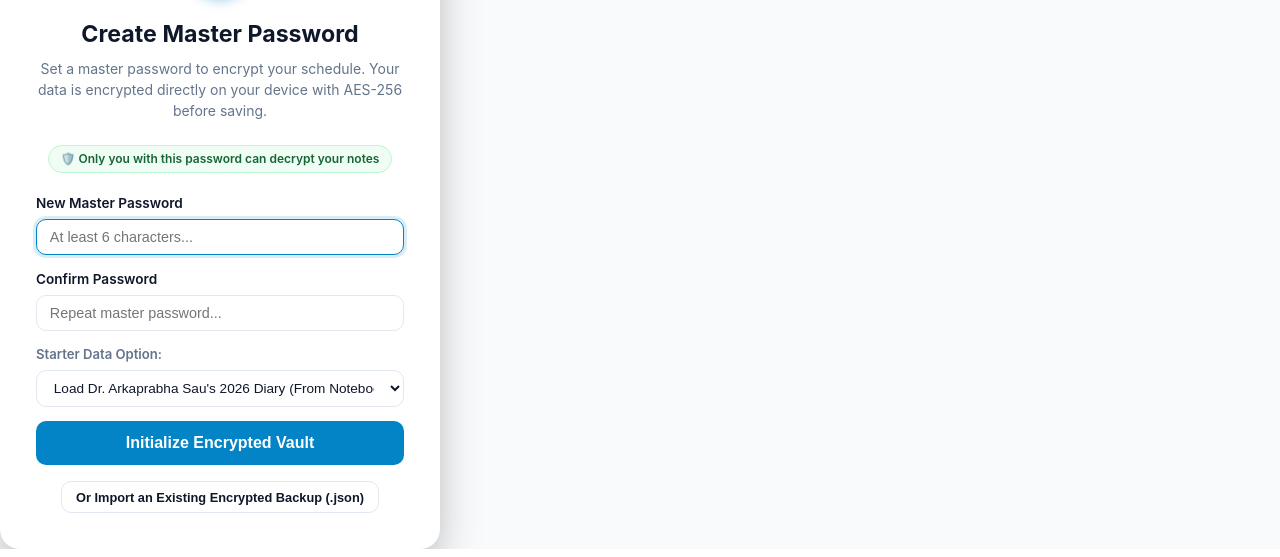
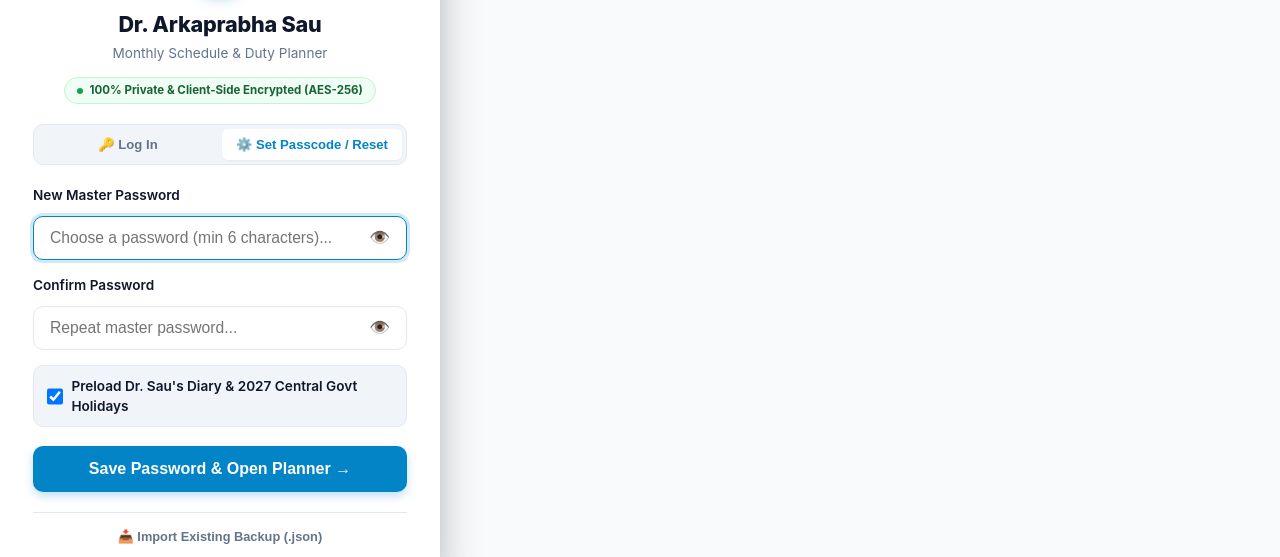
Before and after one commit to arka1985/digital_planner, a plain HTML site: page index.html in a window 1280 px wide. Shown: the part 103-660 px from the top of the page. Drawn offline with Linux system fonts and the light colour scheme.

Commit message:
Redesign login portal: clean medical UI, show/hide password toggle, and clear mode tabs

```diff
--- a/css/styles.css
+++ b/css/styles.css
@@ -989,66 +989,234 @@ body {
 .lock-screen-wrapper {
   position: fixed;
   inset: 0;
-  background: radial-gradient(circle at 50% 30%, #1e293b 0%, #0f172a 100%);
+  background: radial-gradient(circle at 50% 20%, #1e293b 0%, #0f172a 100%);
   z-index: 100;
   display: flex;
   align-items: center;
   justify-content: center;
-  padding: 1.5rem;
+  padding: 1.25rem;
+  overflow-y: auto;
 }
 
-.lock-card {
+.login-card {
   background-color: #ffffff;
   border-radius: var(--radius-xl);
-  box-shadow: 0 25px 50px -12px rgba(0, 0, 0, 0.4);
+  box-shadow: 0 25px 50px -12px rgba(0, 0, 0, 0.45);
   width: 100%;
   max-width: 440px;
-  padding: 2.25rem;
+  padding: 2.25rem 2rem;
   text-align: center;
+  border: 1px solid rgba(255, 255, 255, 0.2);
+  transition: all 0.2s ease;
 }
 
-[data-theme="dark"] .lock-card {
+[data-theme="dark"] .login-card {
   background-color: #1e293b;
   border: 1px solid #334155;
 }
 
-.lock-shield-icon {
-  width: 64px;
-  height: 64px;
+.login-header {
+  margin-bottom: 1.25rem;
+}
+
+.login-avatar {
+  width: 60px;
+  height: 60px;
   background: linear-gradient(135deg, #0284c7, #0d9488);
   color: #ffffff;
   border-radius: 50%;
   display: flex;
   align-items: center;
   justify-content: center;
-  margin: 0 auto 1.25rem;
-  box-shadow: 0 4px 12px rgba(2, 132, 199, 0.35);
+  margin: 0 auto 0.85rem;
+  font-size: 1.75rem;
+  box-shadow: 0 4px 14px rgba(2, 132, 199, 0.35);
 }
 
-.lock-card h2 {
-  font-size: 1.45rem;
-  font-weight: 700;
-  margin-bottom: 0.4rem;
+.login-doctor-name {
+  font-size: 1.35rem;
+  font-weight: 800;
+  color: var(--text-main);
+  margin-bottom: 0.2rem;
+  letter-spacing: -0.01em;
 }
 
-.lock-card p {
+.login-subtitle {
   color: var(--text-muted);
-  font-size: 0.875rem;
-  margin-bottom: 1.5rem;
+  font-size: 0.85rem;
+  margin-bottom: 0.75rem;
 }
 
-.security-badge {
+.login-privacy-pill {
   display: inline-flex;
   align-items: center;
-  gap: 0.35rem;
+  gap: 0.4rem;
   padding: 0.25rem 0.75rem;
   background-color: #f0fdf4;
   color: #166534;
   border: 1px solid #bbf7d0;
   border-radius: 9999px;
-  font-size: 0.75rem;
+  font-size: 0.72rem;
+  font-weight: 700;
+}
+
+.privacy-dot {
+  width: 6px;
+  height: 6px;
+  background-color: #16a34a;
+  border-radius: 50%;
+}
+
+/* Tabs */
+.login-tab-bar {
+  display: flex;
+  background-color: var(--bg-subtle);
+  border: 1px solid var(--border-color);
+  border-radius: var(--radius-md);
+  padding: 0.25rem;
+  margin-bottom: 1.25rem;
+  gap: 0.25rem;
+}
+
+.login-tab {
+  flex: 1;
+  background: transparent;
+  border: none;
+  padding: 0.5rem 0.4rem;
+  border-radius: var(--radius-sm);
+  font-size: 0.82rem;
+  font-weight: 700;
+  color: var(--text-muted);
+  cursor: pointer;
+  transition: all 0.15s ease;
+}
+
+.login-tab.active {
+  background-color: #ffffff;
+  color: var(--primary);
+  box-shadow: var(--shadow-sm);
+}
+
+[data-theme="dark"] .login-tab.active {
+  background-color: #0f172a;
+  color: var(--primary);
+}
+
+.login-form {
+  display: flex;
+  flex-direction: column;
+  gap: 0.95rem;
+}
+
+.login-label {
+  font-size: 0.82rem;
+  font-weight: 700;
+  color: var(--text-main);
+  margin-bottom: 0.3rem;
+  display: block;
+}
+
+.password-input-wrap {
+  position: relative;
+  display: flex;
+  align-items: center;
+  width: 100%;
+}
+
+.login-input {
+  width: 100%;
+  padding: 0.75rem 2.8rem 0.75rem 1rem;
+  border-radius: var(--radius-md);
+  border: 1.5px solid var(--border-color);
+  font-size: 0.98rem;
+  background-color: var(--bg-card);
+  color: var(--text-main);
+  transition: all 0.15s ease;
+}
+
+.login-input:focus {
+  outline: none;
+  border-color: var(--primary);
+  box-shadow: 0 0 0 3px rgba(2, 132, 199, 0.18);
+}
+
+.btn-toggle-pwd {
+  position: absolute;
+  right: 0.75rem;
+  background: none;
+  border: none;
+  cursor: pointer;
+  padding: 0.3rem;
+  color: var(--text-light);
+  font-size: 1.05rem;
+  display: flex;
+  align-items: center;
+  justify-content: center;
+  border-radius: 4px;
+}
+
+.btn-toggle-pwd:hover {
+  color: var(--text-main);
+  background-color: var(--bg-subtle);
+}
+
+.login-submit-btn {
+  width: 100%;
+  padding: 0.8rem;
+  font-size: 1rem;
+  font-weight: 700;
+  border-radius: var(--radius-md);
+  box-shadow: 0 4px 10px rgba(2, 132, 199, 0.25);
+  margin-top: 0.25rem;
+}
+
+.login-error-msg {
+  background-color: #fef2f2;
+  border: 1px solid #fecdd3;
+  color: #b91c1c;
+  font-size: 0.82rem;
   font-weight: 600;
-  margin-bottom: 1.25rem;
+  padding: 0.55rem 0.75rem;
+  border-radius: var(--radius-md);
+  text-align: left;
+}
+
+.checkbox-option-card {
+  display: flex;
+  align-items: center;
+  gap: 0.55rem;
+  padding: 0.6rem 0.8rem;
+  background-color: var(--bg-subtle);
+  border: 1px solid var(--border-color);
+  border-radius: var(--radius-md);
+  font-size: 0.8rem;
+  font-weight: 600;
+  color: var(--text-main);
+  cursor: pointer;
+}
+
+.login-footer-links {
+  margin-top: 1.25rem;
+  padding-top: 1rem;
+  border-top: 1px solid var(--border-color);
+  display: flex;
+  justify-content: center;
+  gap: 0.75rem;
+}
+
+.text-link-btn {
+  background: none;
+  border: none;
+  color: var(--text-muted);
+  font-size: 0.8rem;
+  font-weight: 600;
+  cursor: pointer;
+  transition: color 0.15s ease;
+}
+
+.text-link-btn:hover {
+  color: var(--primary);
+  text-decoration: underline;
 }
 
 /* ---------------------------------------------------------
--- a/index.html
+++ b/index.html
@@ -17,80 +17,98 @@
 <body>
 
   <!-- =========================================================================
-       LOCK / SETUP SCREEN (Visible when locked or first-time setup)
+       LOGIN / LOCK SCREEN (Doctor's Private Portal)
        ========================================================================= -->
   <div id="lock-screen" class="lock-screen-wrapper">
-    <div class="lock-card">
-      <div class="lock-shield-icon">
-        <svg width="32" height="32" viewBox="0 0 24 24" fill="none" stroke="currentColor" stroke-width="2.2" stroke-linecap="round" stroke-linejoin="round">
-          <rect x="3" y="11" width="18" height="11" rx="2" ry="2"></rect>
-          <path d="M7 11V7a5 5 0 0 1 10 0v4"></path>
-        </svg>
+    <div class="login-card">
+      <!-- Brand & Doctor Identity -->
+      <div class="login-header">
+        <div class="login-avatar">🩺</div>
+        <h2 class="login-doctor-name">Dr. Arkaprabha Sau</h2>
+        <p class="login-subtitle">Monthly Schedule & Duty Planner</p>
+        <div class="login-privacy-pill">
+          <span class="privacy-dot"></span>
+          <span>100% Private & Client-Side Encrypted (AES-256)</span>
+        </div>
       </div>
 
-      <!-- State A: Unlock Existing Vault -->
+      <!-- Mode Switcher Tabs: Log In vs Set Passcode / Reset -->
+      <div class="login-tab-bar">
+        <button type="button" id="tab-login" class="login-tab active">
+          🔑 Log In
+        </button>
+        <button type="button" id="tab-setup" class="login-tab">
+          ⚙️ Set Passcode / Reset
+        </button>
+      </div>
+
+      <!-- State A: Unlock Existing Vault (Log In) -->
       <div id="lock-unlock-section">
-        <h2>Doctor's Private Planner</h2>
-        <p>Enter your master password to decrypt and view your monthly schedule.</p>
-        <div class="security-badge">
-          <span>🔒 Client-Side AES-256-GCM Zero-Knowledge Encryption</span>
-        </div>
+        <form id="form-unlock" class="login-form">
+          <div class="form-group" style="text-align: left;">
+            <label for="unlock-password" class="login-label">Master Password</label>
+            <div class="password-input-wrap">
+              <input type="password" id="unlock-password" class="login-input" placeholder="Enter your master password..." required autocomplete="current-password" autofocus>
+              <button type="button" class="btn-toggle-pwd" id="btn-toggle-unlock-pwd" title="Show or hide password" tabindex="-1">
+                👁️
+              </button>
+            </div>
+          </div>
 
-        <form id="form-unlock" style="display: flex; flex-direction: column; gap: 0.9rem;">
-          <div class="form-group" style="text-align: left;">
-            <input type="password" id="unlock-password" class="form-input" placeholder="Enter master password..." required autocomplete="current-password" autofocus style="font-size: 1.05rem; padding: 0.7rem 0.9rem;">
-          </div>
-          <div id="unlock-error" style="color: var(--danger); font-size: 0.82rem; font-weight: 600; min-height: 1.2rem; display: none;"></div>
-          <button type="submit" class="btn btn-primary" style="padding: 0.75rem; font-size: 1rem;">
-            Unlock Vault
+          <div id="unlock-error" class="login-error-msg" style="display: none;"></div>
+
+          <button type="submit" class="btn btn-primary login-submit-btn">
+            Unlock Planner →
           </button>
         </form>
 
-        <div style="margin-top: 1.5rem; padding-top: 1.2rem; border-top: 1px solid var(--border-color); display: flex; justify-content: center; gap: 0.75rem; flex-wrap: wrap;">
-          <button id="btn-show-import-backup" class="btn btn-secondary" style="font-size: 0.8rem;">
-            📥 Import Backup
-          </button>
-          <button id="btn-reset-vault-link" class="btn btn-secondary" style="font-size: 0.8rem; color: var(--danger);">
-            ⚠️ Reset Planner
+        <div class="login-footer-links">
+          <button type="button" id="btn-show-import-backup" class="text-link-btn">
+            📥 Restore from Encrypted Backup File
           </button>
         </div>
       </div>
 
-      <!-- State B: First-time Master Password Setup -->
+      <!-- State B: Set New Master Password / Reset -->
       <div id="lock-setup-section" style="display: none;">
-        <h2>Create Master Password</h2>
-        <p>Set a master password to encrypt your schedule. Your data is encrypted directly on your device with AES-256 before saving.</p>
-        <div class="security-badge">
-          <span>🛡️ Only you with this password can decrypt your notes</span>
-        </div>
-
-        <form id="form-setup" style="display: flex; flex-direction: column; gap: 0.9rem;">
+        <form id="form-setup" class="login-form">
           <div class="form-group" style="text-align: left;">
-            <label for="setup-password">New Master Password</label>
-            <input type="password" id="setup-password" class="form-input" placeholder="At least 6 characters..." required autocomplete="new-password">
-          </div>
-          <div class="form-group" style="text-align: left;">
-            <label for="setup-password-confirm">Confirm Password</label>
-            <input type="password" id="setup-password-confirm" class="form-input" placeholder="Repeat master password..." required autocomplete="new-password">
+            <label for="setup-password" class="login-label">New Master Password</label>
+            <div class="password-input-wrap">
+              <input type="password" id="setup-password" class="login-input" placeholder="Choose a password (min 6 characters)..." required autocomplete="new-password">
+              <button type="button" class="btn-toggle-pwd" id="btn-toggle-setup-pwd" title="Show or hide password" tabindex="-1">
+                👁️
+              </button>
+            </div>
           </div>
 
           <div class="form-group" style="text-align: left;">
-            <label style="font-size: 0.82rem; color: var(--text-muted);">Starter Data Option:</label>
-            <select id="setup-starter-choice" class="form-select" style="font-size: 0.85rem;">
-              <option value="diary-sample" selected>Load Dr. Arkaprabha Sau's 2026 Diary (From Notebook)</option>
-              <option value="empty">Start with Blank Clean Planner</option>
-            </select>
+            <label for="setup-password-confirm" class="login-label">Confirm Password</label>
+            <div class="password-input-wrap">
+              <input type="password" id="setup-password-confirm" class="login-input" placeholder="Repeat master password..." required autocomplete="new-password">
+              <button type="button" class="btn-toggle-pwd" id="btn-toggle-confirm-pwd" title="Show or hide password" tabindex="-1">
+                👁️
+              </button>
+            </div>
           </div>
 
-          <div id="setup-error" style="color: var(--danger); font-size: 0.82rem; font-weight: 600; min-height: 1.2rem; display: none;"></div>
-          <button type="submit" class="btn btn-primary" style="padding: 0.75rem; font-size: 1rem;">
-            Initialize Encrypted Vault
+          <div class="form-group" style="text-align: left;">
+            <label class="checkbox-option-card">
+              <input type="checkbox" id="setup-include-sample" checked style="width: 17px; height: 17px; cursor: pointer;">
+              <span>Preload Dr. Sau's Diary & 2027 Central Govt Holidays</span>
+            </label>
+          </div>
+
+          <div id="setup-error" class="login-error-msg" style="display: none;"></div>
+
+          <button type="submit" class="btn btn-primary login-submit-btn">
+            Save Password & Open Planner →
           </button>
         </form>
 
-        <div style="margin-top: 1rem; text-align: center;">
-          <button id="btn-setup-import-link" class="btn btn-secondary" style="font-size: 0.8rem;">
-            Or Import an Existing Encrypted Backup (.json)
+        <div class="login-footer-links">
+          <button type="button" id="btn-setup-import-link" class="text-link-btn">
+            📥 Import Existing Backup (.json)
           </button>
         </div>
       </div>
--- a/js/app.js
+++ b/js/app.js
@@ -32,8 +32,10 @@
 
   // DOM Elements
   const el = {
-    // Lock Screen
+    // Lock / Login Screen
     lockScreen: document.getElementById('lock-screen'),
+    tabLogin: document.getElementById('tab-login'),
+    tabSetup: document.getElementById('tab-setup'),
     unlockSection: document.getElementById('lock-unlock-section'),
     setupSection: document.getElementById('lock-setup-section'),
     formUnlock: document.getElementById('form-unlock'),
@@ -42,11 +44,10 @@
     formSetup: document.getElementById('form-setup'),
     setupPassword: document.getElementById('setup-password'),
     setupPasswordConfirm: document.getElementById('setup-password-confirm'),
-    setupStarterChoice: document.getElementById('setup-starter-choice'),
+    setupIncludeSample: document.getElementById('setup-include-sample'),
     setupError: document.getElementById('setup-error'),
     btnShowImportBackup: document.getElementById('btn-show-import-backup'),
     btnSetupImportLink: document.getElementById('btn-setup-import-link'),
-    btnResetVaultLink: document.getElementById('btn-reset-vault-link'),
     importFileInput: document.getElementById('import-file-input'),
 
     // App Header
@@ -170,6 +171,12 @@
     el.lockScreen.style.display = 'flex';
     el.unlockSection.style.display = 'block';
     el.setupSection.style.display = 'none';
+
+    if (el.tabLogin && el.tabSetup) {
+      el.tabLogin.classList.add('active');
+      el.tabSetup.classList.remove('active');
+    }
+
     el.unlockPassword.value = '';
     el.unlockError.style.display = 'none';
     setTimeout(() => el.unlockPassword.focus(), 100);
@@ -179,6 +186,12 @@
     el.lockScreen.style.display = 'flex';
     el.unlockSection.style.display = 'none';
     el.setupSection.style.display = 'block';
+
+    if (el.tabLogin && el.tabSetup) {
+      el.tabSetup.classList.add('active');
+      el.tabLogin.classList.remove('active');
+    }
+
     el.setupPassword.value = '';
     el.setupPasswordConfirm.value = '';
     el.setupError.style.display = 'none';
@@ -813,7 +826,32 @@
   // EVENT LISTENERS SETUP
   // ---------------------------------------------------------
   function setupEventListeners() {
-    // Unlock Form Submit
+    // Mode Switcher Tabs (Log In vs Set New Password / Reset)
+    if (el.tabLogin) {
+      el.tabLogin.addEventListener('click', () => showUnlockScreen());
+    }
+    if (el.tabSetup) {
+      el.tabSetup.addEventListener('click', () => showSetupScreen());
+    }
+
+    // Password Show/Hide Toggles (Eliminates typos!)
+    function bindPasswordEye(btnId, inputId) {
+      const btn = document.getElementById(btnId);
+      const input = document.getElementById(inputId);
+      if (!btn || !input) return;
+      btn.addEventListener('click', (e) => {
+        e.preventDefault();
+        const isPwd = input.type === 'password';
+        input.type = isPwd ? 'text' : 'password';
+        btn.textContent = isPwd ? '🙈' : '👁️';
+      });
+    }
+
+    bindPasswordEye('btn-toggle-unlock-pwd', 'unlock-password');
+    bindPasswordEye('btn-toggle-setup-pwd', 'setup-password');
+    bindPasswordEye('btn-toggle-confirm-pwd', 'setup-password-confirm');
+
+    // Unlock Form Submit (Log In)
     el.formUnlock.addEventListener('submit', async (e) => {
       e.preventDefault();
       const pwd = el.unlockPassword.value;
@@ -823,13 +861,13 @@
         const data = await PlannerStorage.unlockVault(pwd);
         unlockSuccess(data);
       } catch (err) {
-        el.unlockError.textContent = 'Decryption failed: Incorrect master password.';
+        el.unlockError.textContent = '✕ Incorrect password. Please check for typos (click 👁️ to verify), or switch to "Set Passcode / Reset" above.';
         el.unlockError.style.display = 'block';
         el.unlockPassword.select();
       }
     });
 
-    // Setup Form Submit
+    // Setup / Reset Form Submit
     el.formSetup.addEventListener('submit', async (e) => {
       e.preventDefault();
       const p1 = el.setupPassword.value;
@@ -837,7 +875,7 @@
       el.setupError.style.display = 'none';
 
       if (p1 !== p2) {
-        el.setupError.textContent = 'Passwords do not match.';
+        el.setupError.textContent = 'Passwords do not match. Please verify both fields.';
         el.setupError.style.display = 'block';
         return;
       }
@@ -856,26 +894,17 @@
         events: []
       };
 
-      if (el.setupStarterChoice.value === 'diary-sample') {
+      if (!el.setupIncludeSample || el.setupIncludeSample.checked) {
         initialData = JSON.parse(JSON.stringify(window.SAMPLE_PLANNER_DATA));
       }
 
       try {
         const data = await PlannerStorage.initVault(p1, initialData);
         unlockSuccess(data);
-        showToast('Vault created and encrypted successfully!');
+        showToast('✓ Password configured & Planner ready!');
       } catch (err) {
         el.setupError.textContent = err.message;
         el.setupError.style.display = 'block';
-      }
-    });
-
-    // Reset Vault
-    el.btnResetVaultLink.addEventListener('click', () => {
-      if (confirm('Are you sure you want to reset your vault? This will erase local encrypted data. (Make sure you have a backup!)')) {
-        localStorage.clear();
-        showSetupScreen();
-        showToast('Vault reset. You can now create a new master password.');
       }
     });
 
```
